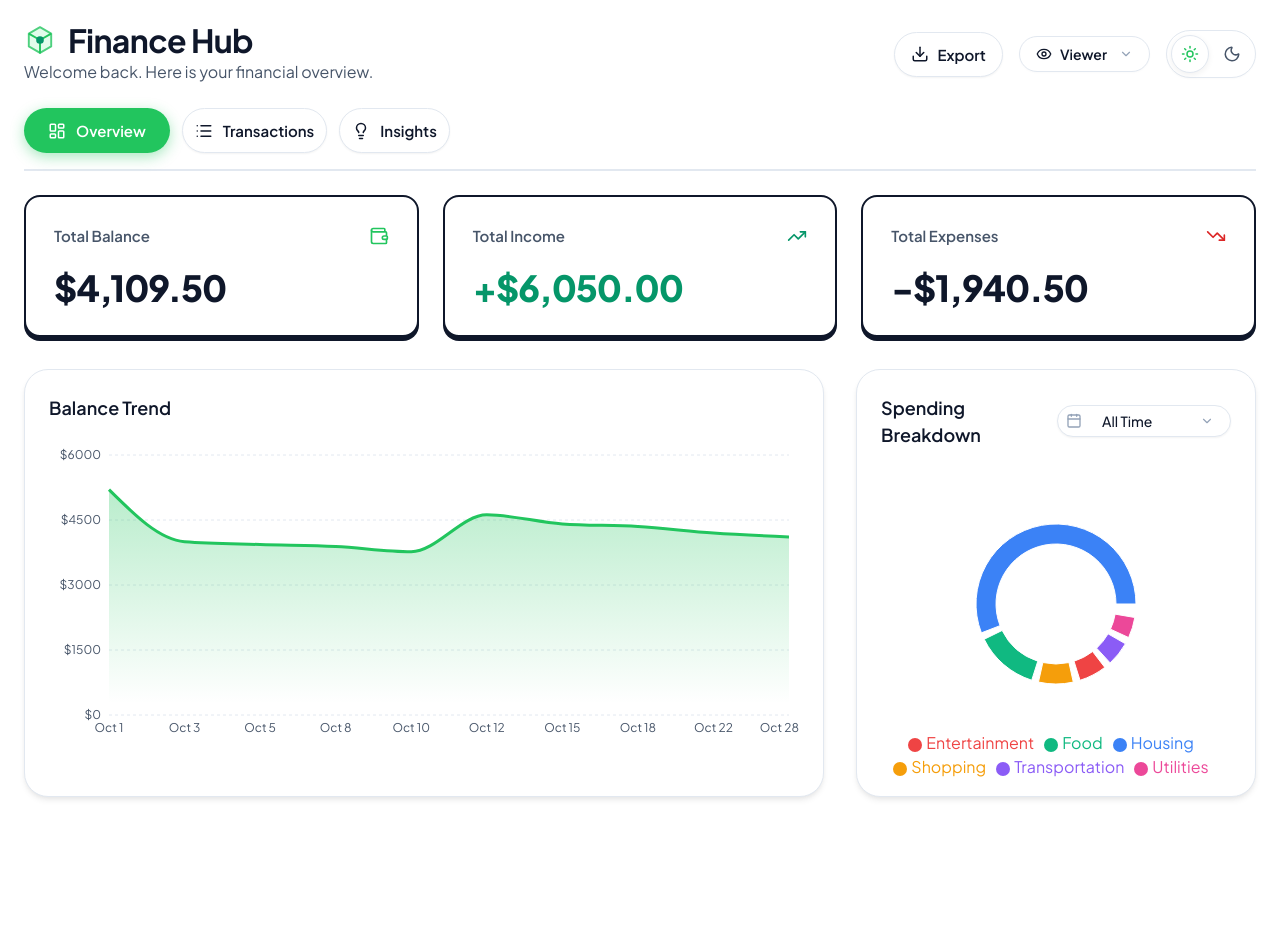
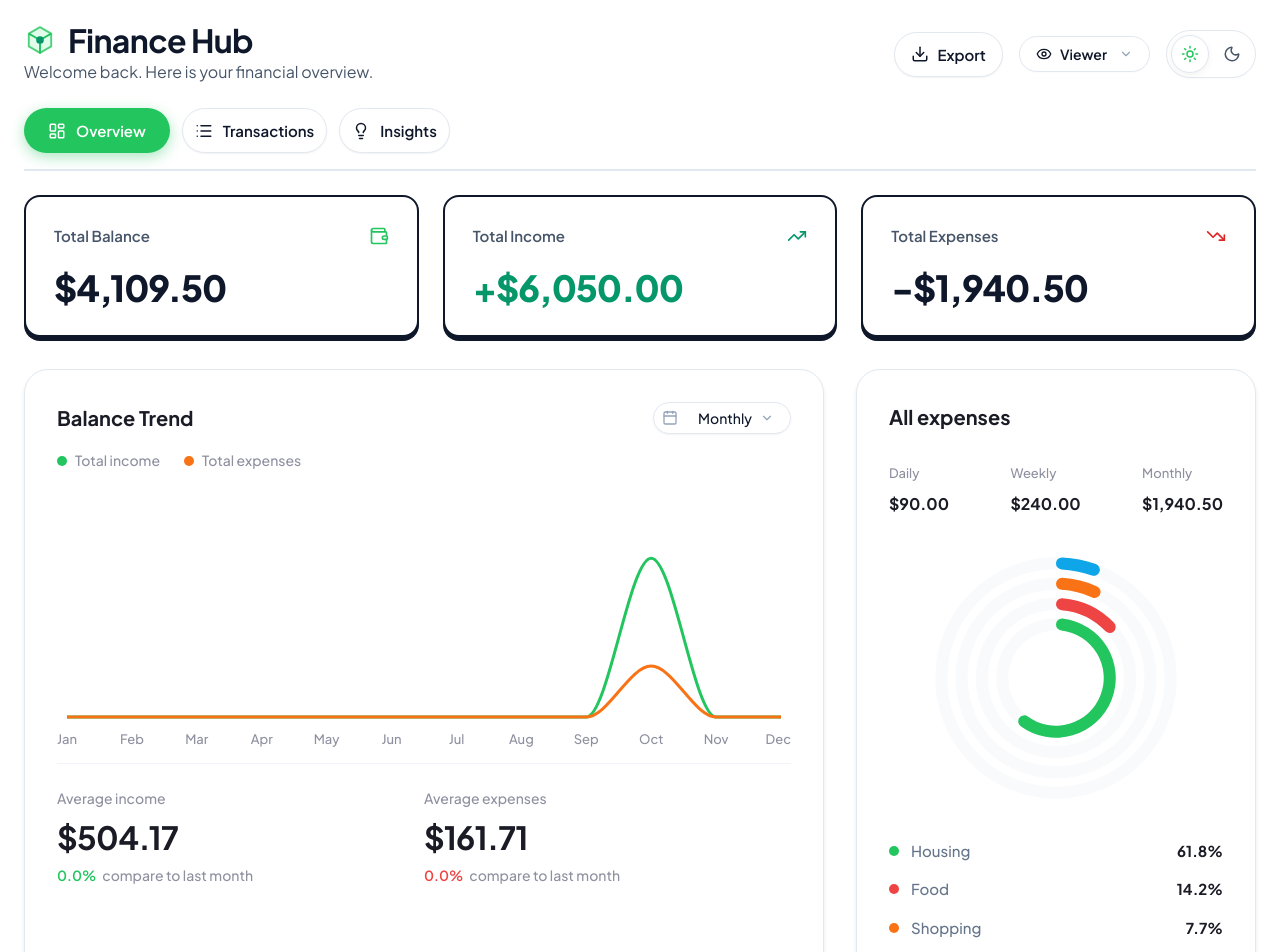
Before and after one commit to abinav04/Finance-Hub, a React (Vite) app: page / in a window 1280 px wide. Shown: the top 952 px of the page. Before the commit the page ends 853 px from the top, so only its background shows below. Built offline with nearby package versions, Linux system fonts and the light colour scheme.

Commit message:
Updated Code

```diff
--- a/src/components/DashboardOverview.jsx
+++ b/src/components/DashboardOverview.jsx
@@ -1,7 +1,7 @@
 import React, { useMemo } from 'react';
 import {
-  AreaChart, Area, XAxis, YAxis, CartesianGrid, Tooltip, ResponsiveContainer,
-  PieChart, Pie, Cell, Legend
+  LineChart, Line, XAxis, YAxis, CartesianGrid, Tooltip, ResponsiveContainer,
+  RadialBarChart, RadialBar, PolarAngleAxis
 } from 'recharts';
 import { Wallet, TrendingUp, TrendingDown, Calendar } from 'lucide-react';
 import Dropdown from './Dropdown';
@@ -9,34 +9,7 @@ import Dropdown from './Dropdown';
 const COLORS = ['#3b82f6', '#10b981', '#f59e0b', '#ef4444', '#8b5cf6', '#ec4899', '#64748b'];
 
 export default function DashboardOverview({ transactions }) {
-  const [selectedMonth, setSelectedMonth] = React.useState('all');
-
-  const monthOptions = useMemo(() => {
-    const options = [{ value: 'all', label: 'All Time' }];
-    const monthsFound = new Set();
-
-    transactions.forEach(t => {
-      const d = new Date(t.date);
-      const key = `${d.getFullYear()}-${d.getMonth() + 1}`;
-      if (!monthsFound.has(key)) {
-        monthsFound.add(key);
-        options.push({
-          value: key,
-          label: d.toLocaleDateString('en-US', { month: 'long', year: 'numeric' })
-        });
-      }
-    });
-
-    // Sort options by date (newest first, keeping 'all' at top)
-    const [all, ...others] = options;
-    others.sort((a, b) => {
-      const [yearA, monthA] = a.value.split('-').map(Number);
-      const [yearB, monthB] = b.value.split('-').map(Number);
-      return yearB !== yearA ? yearB - yearA : monthB - monthA;
-    });
-
-    return [all, ...others];
-  }, [transactions]);
+  const [trendViewType, setTrendViewType] = React.useState('Monthly');
 
   const stats = useMemo(() => {
     let income = 0;
@@ -52,55 +25,149 @@ export default function DashboardOverview({ transactions }) {
     };
   }, [transactions]);
 
-  // Aggregate for Pie Chart (Expense breakdown)
-  const expenseData = useMemo(() => {
+  const expenseMetrics = useMemo(() => {
+    let daily = 0; let weekly = 0; let monthly = 0;
+    let latestTimestamp = 0;
+    transactions.forEach(t => {
+      const ts = new Date(t.date).getTime();
+      if (ts > latestTimestamp) latestTimestamp = ts;
+    });
+    const latestDate = latestTimestamp > 0 ? new Date(latestTimestamp) : new Date();
+
+    transactions.forEach(t => {
+      if (t.type === 'expense') {
+        const d = new Date(t.date);
+        const diffDays = Math.abs(latestDate - d) / (1000 * 60 * 60 * 24);
+        if (diffDays <= 1) daily += Number(t.amount);
+        if (diffDays <= 7) weekly += Number(t.amount);
+        if (diffDays <= 30) monthly += Number(t.amount);
+      }
+    });
+    return { daily, weekly, monthly };
+  }, [transactions]);
+
+  const expenseRadialData = useMemo(() => {
     const categories = {};
-    let filtered = transactions.filter(t => t.type === 'expense');
+    const filtered = transactions.filter(t => t.type === 'expense');
+    let totalExpense = 0;
 
-    if (selectedMonth !== 'all') {
-      const [year, month] = selectedMonth.split('-').map(Number);
-      filtered = filtered.filter(t => {
-        const d = new Date(t.date);
-        return d.getFullYear() === year && (d.getMonth() + 1) === month;
-      });
+    filtered.forEach(t => {
+      const val = Number(t.amount);
+      categories[t.category] = (categories[t.category] || 0) + val;
+      totalExpense += val;
+    });
+
+    let sorted = Object.keys(categories).map(key => ({
+      name: key,
+      realValue: categories[key],
+    })).sort((a, b) => b.realValue - a.realValue);
+
+    if (sorted.length > 4) sorted = sorted.slice(0, 4);
+    // Array remains in descending order, mapping the largest percentages securely to the innermost rings
+
+    const colors = ['#22c55e', '#ef4444', '#f97316', '#0ea5e9']; // Green, Red, Orange, Blue
+
+    return sorted.map((item, index) => {
+      const percentage = totalExpense > 0 ? (item.realValue / totalExpense) * 100 : 0;
+      return {
+        ...item,
+        value: percentage, // Enforced mathematically against PolarAngleAxis
+        displayPercentage: percentage,
+        fill: colors[index % colors.length]
+      };
+    });
+  }, [transactions]);
+
+  const statisticsData = useMemo(() => {
+    const data = [];
+    let latestTimestamp = 0;
+    let minYear = new Date().getFullYear();
+
+    transactions.forEach(t => {
+      const ts = new Date(t.date).getTime();
+      if (ts > latestTimestamp) latestTimestamp = ts;
+
+      const y = new Date(t.date).getFullYear();
+      if (y < minYear) minYear = y;
+    });
+    const latestDate = latestTimestamp > 0 ? new Date(latestTimestamp) : new Date();
+
+    if (trendViewType === 'Monthly') {
+      const targetYear = latestDate.getFullYear();
+      for (let i = 0; i < 12; i++) {
+        const d = new Date(targetYear, i, 1);
+        data.push({
+          monthKey: `${d.getFullYear()}-${d.getMonth() + 1}`,
+          date: d.toLocaleDateString('en-US', { month: 'short' }),
+          income: 0,
+          expenses: 0
+        });
+      }
+    } else {
+      const startYear = Math.min(minYear, latestDate.getFullYear() - 4);
+      for (let y = startYear; y <= latestDate.getFullYear(); y++) {
+        data.push({
+          monthKey: `Y-${y}`,
+          date: y.toString(),
+          income: 0,
+          expenses: 0
+        });
+      }
     }
 
-    filtered.forEach(t => {
-      categories[t.category] = (categories[t.category] || 0) + Number(t.amount);
-    });
-    return Object.keys(categories).map(key => ({
-      name: key,
-      value: categories[key]
-    })).sort((a, b) => b.value - a.value);
-  }, [transactions, selectedMonth]);
+    transactions.forEach(t => {
+      const d = new Date(t.date);
+      let target;
+      if (trendViewType === 'Monthly') {
+        const key = `${d.getFullYear()}-${d.getMonth() + 1}`;
+        target = data.find(m => m.monthKey === key);
+      } else {
+        const key = `Y-${d.getFullYear()}`;
+        target = data.find(m => m.monthKey === key);
+      }
 
-  // Aggregate for Area chart (Balance trend over time proxy)
-  // Just sorting by date and keeping a running balance
-  const trendData = useMemo(() => {
-    const sorted = [...transactions].sort((a, b) => new Date(a.date) - new Date(b.date));
-    let currentBalance = 0;
-    const data = [];
-
-    // Group by date to avoid multiple points on same day
-    const groupedByDate = {};
-    sorted.forEach(t => {
-      if (!groupedByDate[t.date]) {
-        groupedByDate[t.date] = { income: 0, expense: 0 };
+      if (target) {
+        if (t.type === 'income') target.income += Number(t.amount);
+        else if (t.type === 'expense') target.expenses += Number(t.amount);
       }
-      if (t.type === 'income') groupedByDate[t.date].income += Number(t.amount);
-      if (t.type === 'expense') groupedByDate[t.date].expense -= Number(t.amount); // negative for easy math
     });
 
-    Object.keys(groupedByDate).sort((a, b) => new Date(a) - new Date(b)).forEach(date => {
-      const dayNet = groupedByDate[date].income + groupedByDate[date].expense;
-      currentBalance += dayNet;
-      data.push({
-        date: new Date(date).toLocaleDateString('en-US', { month: 'short', day: 'numeric' }),
-        balance: currentBalance
-      });
+    return data;
+  }, [transactions, trendViewType]);
+
+  const { avgIncome, avgExpenses, incomeGrowth, expenseGrowth } = useMemo(() => {
+    let totalInc = 0;
+    let totalExp = 0;
+
+    statisticsData.forEach(d => {
+      totalInc += d.income;
+      totalExp += d.expenses;
     });
-    return data;
-  }, [transactions]);
+
+    const count = statisticsData.length;
+    const avgInc = count ? totalInc / count : 0;
+    const avgExp = count ? totalExp / count : 0;
+
+    let incGrowth = 0;
+    let expGrowth = 0;
+    if (count >= 2) {
+      const last = statisticsData[count - 1];
+      const prev = statisticsData[count - 2];
+
+      if (prev.income > 0) incGrowth = ((last.income - prev.income) / prev.income) * 100;
+      else if (last.income > 0) incGrowth = 100;
+
+      if (prev.expenses > 0) expGrowth = ((last.expenses - prev.expenses) / prev.expenses) * 100;
+      else if (last.expenses > 0) expGrowth = 100;
+    }
+
+    return {
+      avgIncome: avgInc,
+      avgExpenses: avgExp,
+      incomeGrowth: incGrowth,
+      expenseGrowth: expGrowth
+    };
+  }, [statisticsData]);
 
   return (
     <div>
@@ -137,64 +204,168 @@ export default function DashboardOverview({ transactions }) {
       </div>
 
       <div className="dashboard-grid">
-        <div className="glass-panel" style={{ minWidth: 0, overflow: 'hidden' }}>
-          <h3 style={{ marginBottom: '24px', fontSize: '18px', fontWeight: 600 }}>Balance Trend</h3>
-          <div style={{ height: '300px', width: '100%', minWidth: 0 }}>
+        <div className="glass-panel" style={{ minWidth: 0, overflow: 'hidden', padding: '32px', backgroundColor: '#fff', borderRadius: '24px', display: 'flex', flexDirection: 'column', boxShadow: 'var(--shadow-md)' }}>
+          <div style={{ display: 'flex', justifyContent: 'space-between', alignItems: 'center', marginBottom: '8px' }}>
+            <h3 style={{ fontSize: '20px', fontWeight: 700, color: '#1a1b25' }}>Balance Trend</h3>
+            <div className="input-group" style={{ padding: '2px 8px', maxWidth: '140px' }}>
+              <Calendar size={16} color="var(--text-tertiary)" />
+              <Dropdown
+                value={trendViewType}
+                onChange={setTrendViewType}
+                options={[
+                  { value: 'Monthly', label: 'Monthly' },
+                  { value: 'Yearly', label: 'Yearly' }
+                ]}
+                buttonStyle={{ padding: '4px 8px', minWidth: '70px' }}
+              />
+            </div>
+          </div>
+
+          <div style={{ display: 'flex', gap: '24px', marginTop: '8px' }}>
+            <div style={{ display: 'flex', alignItems: 'center', gap: '8px' }}>
+              <div style={{ width: '10px', height: '10px', borderRadius: '50%', backgroundColor: '#22c55e' }}></div>
+              <span style={{ fontSize: '14px', color: '#8e90a0', fontWeight: 500 }}>Total income</span>
+            </div>
+            <div style={{ display: 'flex', alignItems: 'center', gap: '8px' }}>
+              <div style={{ width: '10px', height: '10px', borderRadius: '50%', backgroundColor: '#f97316' }}></div>
+              <span style={{ fontSize: '14px', color: '#8e90a0', fontWeight: 500 }}>Total expenses</span>
+            </div>
+          </div>
+
+          <div style={{ height: '260px', width: '100%', minWidth: 0, marginTop: '16px' }}>
             <ResponsiveContainer width="100%" height="100%">
-              <AreaChart data={trendData} margin={{ top: 10, right: 10, left: 0, bottom: 0 }}>
-                <defs>
-                  <linearGradient id="colorBalance" x1="0" y1="0" x2="0" y2="1">
-                    <stop offset="5%" stopColor="var(--accent-primary)" stopOpacity={0.3}/>
-                    <stop offset="95%" stopColor="var(--accent-primary)" stopOpacity={0}/>
-                  </linearGradient>
-                </defs>
-                <CartesianGrid strokeDasharray="3 3" vertical={false} stroke="var(--border-color)" />
-                <XAxis dataKey="date" axisLine={false} tickLine={false} tick={{ fontSize: 12, fill: 'var(--text-secondary)' }} />
-                <YAxis axisLine={false} tickLine={false} tick={{ fontSize: 12, fill: 'var(--text-secondary)' }} tickFormatter={(value) => `$${value}`} />
+              <LineChart data={statisticsData} margin={{ top: 20, right: 10, left: 10, bottom: 0 }}>
+                <CartesianGrid vertical={false} horizontal={false} />
+                <XAxis dataKey="date" axisLine={false} tickLine={false} tick={{ fontSize: 13, fill: '#8e90a0', fontWeight: 500 }} dy={10} />
                 <Tooltip
-                  contentStyle={{ backgroundColor: 'var(--bg-secondary)', borderColor: 'var(--border-color)', borderRadius: '8px' }}
-                  itemStyle={{ color: 'var(--text-primary)' }}
+                  cursor={{ stroke: '#e2e8f0', strokeWidth: 2, strokeDasharray: '5 5' }}
+                  content={({ active, payload }) => {
+                    if (active && payload && payload.length) {
+                      return (
+                        <div style={{ display: 'flex', flexDirection: 'column', gap: '8px' }}>
+                          {payload.map((entry, index) => {
+                            const isIncome = entry.dataKey === 'income';
+                            return (
+                              <div key={index} style={{
+                                backgroundColor: isIncome ? '#1a1b25' : '#ffffff',
+                                color: isIncome ? '#ffffff' : '#1a1b25',
+                                padding: '6px 14px',
+                                borderRadius: '20px',
+                                border: isIncome ? 'none' : '1px solid #e2e8f0',
+                                boxShadow: '0 4px 6px rgba(0,0,0,0.05)',
+                                fontSize: '14px',
+                                fontWeight: 600,
+                                display: 'flex',
+                                alignItems: 'center',
+                                gap: '8px',
+                                whiteSpace: 'nowrap'
+                              }}>
+                                <div style={{ width: '8px', height: '8px', borderRadius: '50%', backgroundColor: entry.color }} />
+                                ${entry.value.toLocaleString('en-US', { minimumFractionDigits: 2, maximumFractionDigits: 2 })}
+                              </div>
+                            );
+                          })}
+                        </div>
+                      );
+                    }
+                    return null;
+                  }}
                 />
-                <Area type="monotone" dataKey="balance" stroke="var(--accent-primary)" strokeWidth={3} fillOpacity={1} fill="url(#colorBalance)" />
-              </AreaChart>
+                <Line type="monotone" dataKey="income" stroke="#22c55e" strokeWidth={3} dot={false} activeDot={{ r: 6, strokeWidth: 0, fill: '#22c55e' }} />
+                <Line type="monotone" dataKey="expenses" stroke="#f97316" strokeWidth={3} dot={false} activeDot={{ r: 6, strokeWidth: 0, fill: '#f97316' }} />
+              </LineChart>
             </ResponsiveContainer>
+          </div>
+
+          <div style={{ borderTop: '1px solid #f1f5f9', marginTop: '16px', paddingTop: '24px', display: 'flex', justifyContent: 'space-between', paddingBottom: '8px' }}>
+            <div style={{ flex: 1 }}>
+              <div style={{ fontSize: '14px', color: '#8e90a0', fontWeight: 500 }}>Average income</div>
+              <div style={{ fontSize: '32px', fontWeight: 700, color: '#1a1b25', marginTop: '4px', letterSpacing: '-0.02em' }}>
+                ${avgIncome.toLocaleString('en-US', { minimumFractionDigits: 2, maximumFractionDigits: 2 })}
+              </div>
+              <div style={{ fontSize: '14px', fontWeight: 500, marginTop: '4px', color: '#8e90a0' }}>
+                <span style={{ color: incomeGrowth >= 0 ? '#22c55e' : '#ef4444', marginRight: '6px', fontWeight: 600 }}>
+                  {incomeGrowth > 0 ? '+' : ''}{incomeGrowth.toFixed(1)}%
+                </span>
+                compare to last {trendViewType === 'Monthly' ? 'month' : 'year'}
+              </div>
+            </div>
+            <div style={{ flex: 1 }}>
+              <div style={{ fontSize: '14px', color: '#8e90a0', fontWeight: 500 }}>Average expenses</div>
+              <div style={{ fontSize: '32px', fontWeight: 700, color: '#1a1b25', marginTop: '4px', letterSpacing: '-0.02em' }}>
+                ${avgExpenses.toLocaleString('en-US', { minimumFractionDigits: 2, maximumFractionDigits: 2 })}
+              </div>
+              <div style={{ fontSize: '14px', fontWeight: 500, marginTop: '4px', color: '#8e90a0' }}>
+                <span style={{ color: expenseGrowth >= 0 ? '#ef4444' : '#22c55e', marginRight: '6px', fontWeight: 600 }}>
+                  {expenseGrowth > 0 ? '+' : ''}{expenseGrowth.toFixed(1)}%
+                </span>
+                compare to last {trendViewType === 'Monthly' ? 'month' : 'year'}
+              </div>
+            </div>
           </div>
         </div>
 
-        <div className="glass-panel" style={{ minWidth: 0, overflow: 'hidden' }}>
-          <div style={{ display: 'flex', justifyContent: 'space-between', alignItems: 'center', marginBottom: '24px' }}>
-            <h3 style={{ fontSize: '18px', fontWeight: 600 }}>Spending Breakdown</h3>
-            <div className="input-group" style={{ padding: '2px 8px', maxWidth: '180px' }}>
-              <Calendar size={16} color="var(--text-tertiary)" />
-              <Dropdown
-                value={selectedMonth}
-                onChange={setSelectedMonth}
-                options={monthOptions}
-                buttonStyle={{ padding: '4px 8px', minWidth: '120px' }}
-              />
+        <div className="glass-panel" style={{ minWidth: 0, overflow: 'hidden', padding: '32px', backgroundColor: '#fff', borderRadius: '24px', display: 'flex', flexDirection: 'column', boxShadow: 'var(--shadow-md)' }}>
+          <h3 style={{ fontSize: '20px', fontWeight: 700, color: '#1a1b25', marginBottom: '32px' }}>All expenses</h3>
+
+          <div style={{ display: 'flex', justifyContent: 'space-between', marginBottom: '32px' }}>
+            <div>
+              <div style={{ fontSize: '13px', color: '#8e90a0', fontWeight: 500, marginBottom: '8px' }}>Daily</div>
+              <div style={{ fontSize: '16px', fontWeight: 700, color: '#1a1b25' }}>${expenseMetrics.daily.toLocaleString('en-US', { minimumFractionDigits: 2, maximumFractionDigits: 2 })}</div>
+            </div>
+            <div>
+              <div style={{ fontSize: '13px', color: '#8e90a0', fontWeight: 500, marginBottom: '8px' }}>Weekly</div>
+              <div style={{ fontSize: '16px', fontWeight: 700, color: '#1a1b25' }}>${expenseMetrics.weekly.toLocaleString('en-US', { minimumFractionDigits: 2, maximumFractionDigits: 2 })}</div>
+            </div>
+            <div>
+              <div style={{ fontSize: '13px', color: '#8e90a0', fontWeight: 500, marginBottom: '8px' }}>Monthly</div>
+              <div style={{ fontSize: '16px', fontWeight: 700, color: '#1a1b25' }}>${expenseMetrics.monthly.toLocaleString('en-US', { minimumFractionDigits: 2, maximumFractionDigits: 2 })}</div>
             </div>
           </div>
-          <div style={{ height: '300px', display: 'flex', flexDirection: 'column', width: '100%', minWidth: 0 }}>
-            {expenseData.length > 0 ? (
+
+          <div style={{ position: 'relative', height: '260px', display: 'flex', flexDirection: 'column', width: '100%', minWidth: 0, alignItems: 'center', justifyContent: 'center' }}>
+            {expenseRadialData.length > 0 ? (
               <ResponsiveContainer width="100%" height="100%">
-                <PieChart>
-                  <Pie
-                    data={expenseData}
-                    innerRadius={60}
-                    outerRadius={80}
-                    paddingAngle={5}
+                <RadialBarChart
+                  cx="50%"
+                  cy="50%"
+                  innerRadius="35%"
+                  outerRadius="100%"
+                  barSize={12}
+                  data={expenseRadialData}
+                  startAngle={90}
+                  endAngle={-270}
+                >
+                  <PolarAngleAxis type="number" domain={[0, 100]} angleAxisId={0} tick={false} />
+                  <RadialBar
+                    minAngle={15}
+                    background={{ fill: '#f8fafc' }}
+                    clockWise
                     dataKey="value"
-                  >
-                    {expenseData.map((entry, index) => (
-                      <Cell key={`cell-${index}`} fill={COLORS[index % COLORS.length]} />
-                    ))}
-                  </Pie>
+                    cornerRadius={12}
+                  />
                   <Tooltip
-                    formatter={(value) => `$${value}`}
-                    contentStyle={{ borderRadius: '8px', border: 'none', boxShadow: 'var(--shadow-md)' }}
+                    cursor={false}
+                    content={({ active, payload }) => {
+                      if (active && payload && payload.length) {
+                        const data = payload[0].payload;
+                        return (
+                          <div style={{
+                            backgroundColor: '#ffffff',
+                            padding: '12px 16px',
+                            borderRadius: '12px',
+                            boxShadow: '0 10px 25px -5px rgba(0,0,0,0.1), 0 8px 10px -6px rgba(0,0,0,0.1)',
+                            border: '1px solid #f1f5f9'
+                          }}>
+                            <div style={{ fontSize: '13px', color: '#64748b', fontWeight: 500, marginBottom: '4px' }}>{data.name}</div>
+                            <div style={{ fontSize: '16px', fontWeight: 700, color: '#0f172a' }}>${data.realValue.toLocaleString('en-US', { minimumFractionDigits: 2, maximumFractionDigits: 2 })}</div>
+                          </div>
+                        );
+                      }
+                      return null;
+                    }}
                   />
-                  <Legend verticalAlign="bottom" height={36} iconType="circle" />
-                </PieChart>
+                </RadialBarChart>
               </ResponsiveContainer>
             ) : (
               <div className="flex items-center justify-center h-full text-secondary">
@@ -202,6 +373,20 @@ export default function DashboardOverview({ transactions }) {
               </div>
             )}
           </div>
+
+          <div style={{ display: 'flex', flexDirection: 'column', gap: '16px', marginTop: '32px' }}>
+            {expenseRadialData.map((item, index) => (
+              <div key={index} style={{ display: 'flex', alignItems: 'center', justifyContent: 'space-between' }}>
+                <div style={{ display: 'flex', alignItems: 'center', gap: '12px' }}>
+                  <div style={{ width: '10px', height: '10px', borderRadius: '50%', backgroundColor: item.fill }}></div>
+                  <span style={{ fontSize: '15px', color: '#64748b', fontWeight: 500 }}>{item.name}</span>
+                </div>
+                <div style={{ fontSize: '15px', color: '#1a1b25', fontWeight: 700 }}>
+                  {item.displayPercentage.toFixed(1)}%
+                </div>
+              </div>
+            ))}
+          </div>
         </div>
       </div>
     </div>
--- a/src/components/Dropdown.jsx
+++ b/src/components/Dropdown.jsx
@@ -49,7 +49,7 @@ export default function Dropdown({ value, onChange, options, icon: Icon, fullWid
       >
         <div style={{ display: 'flex', alignItems: 'center', gap: '8px' }}>
           {Icon && <Icon size={16} color="var(--text-tertiary)" />}
-          <span style={{ minWidth: '90px', textAlign: 'left' }}>{selectedLabel}</span>
+          <span style={{ textAlign: 'left' }}>{selectedLabel}</span>
         </div>
         <ChevronDown
           size={14}
```
